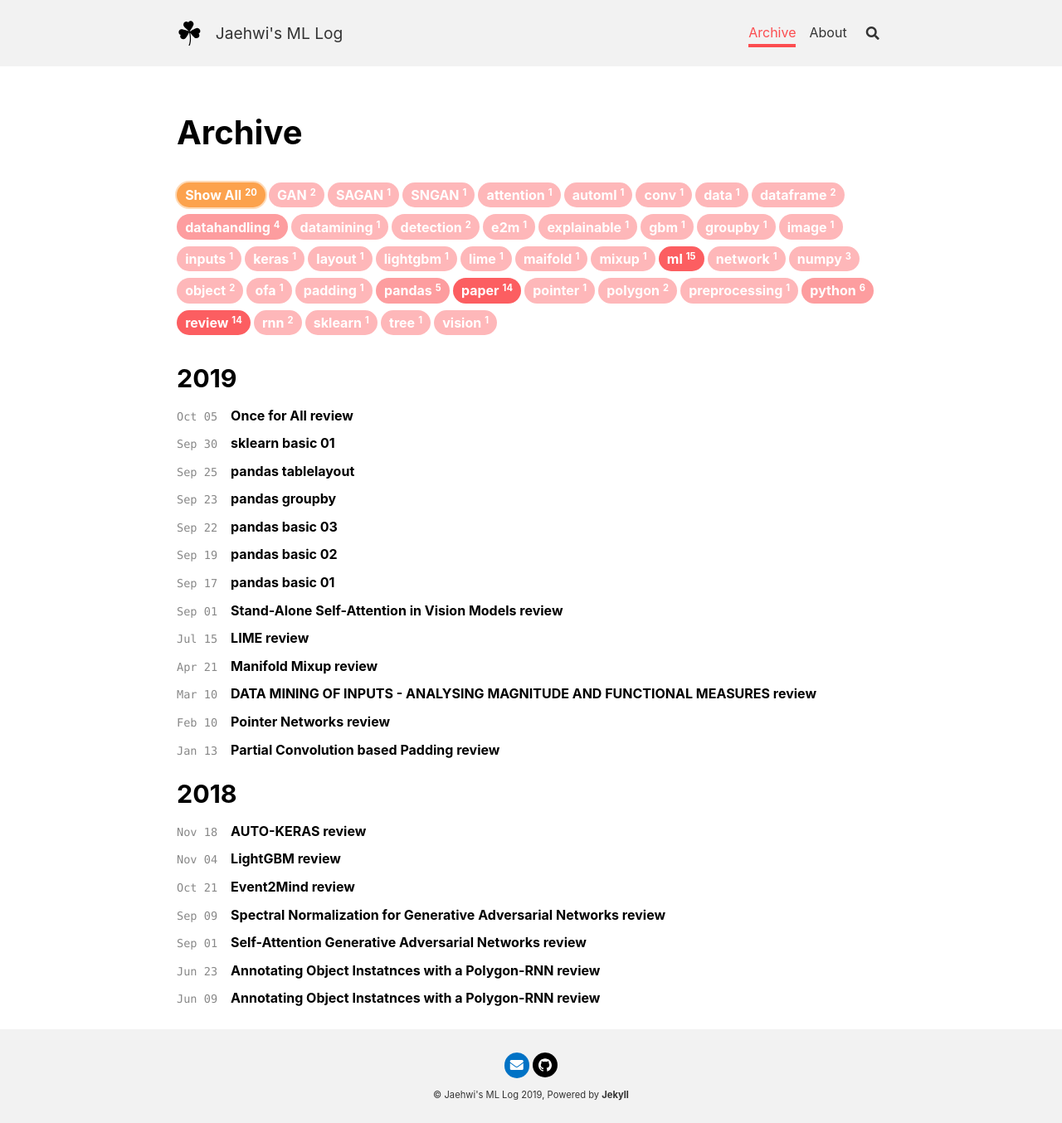
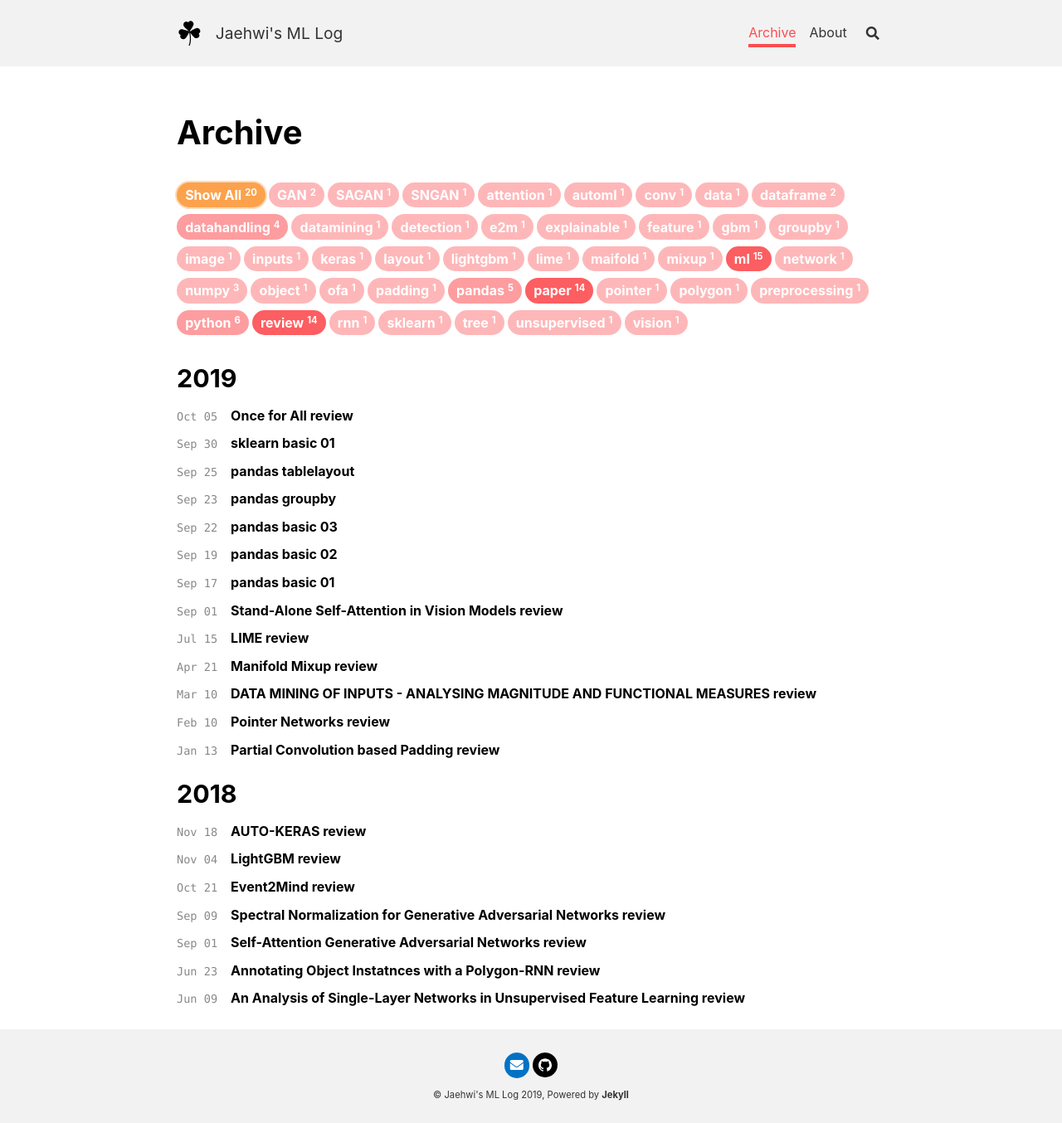
Before and after one commit to jaehwi0823/jaehwi0823.github.io, a Jekyll site: the page built from archive.html, in a window 1280 px wide. Shown: the whole page at 83% size. Built offline with Jekyll 4.4.1, drawn with Linux system fonts in a browser that asks for light colours; nearby versions of some CDN libraries.

Commit message:
Update 2018-06-09-Analysis_of_Singlelayer.md

```diff
--- a/_posts/2018-06-09-Analysis_of_Singlelayer.md
+++ b/_posts/2018-06-09-Analysis_of_Singlelayer.md
@@ -1,7 +1,7 @@
 ---
 layout: article
-title: Annotating Object Instatnces with a Polygon-RNN review
-tags: [paper, review, ml, object, detection, polygon, rnn]
+title: An Analysis of Single-Layer Networks in Unsupervised Feature Learning review
+tags: [paper, review, ml, unsupervised, feature]
 ---
 
 # An Analysis of Single-Layer Networks in Unsupervised Feature Learning
```
